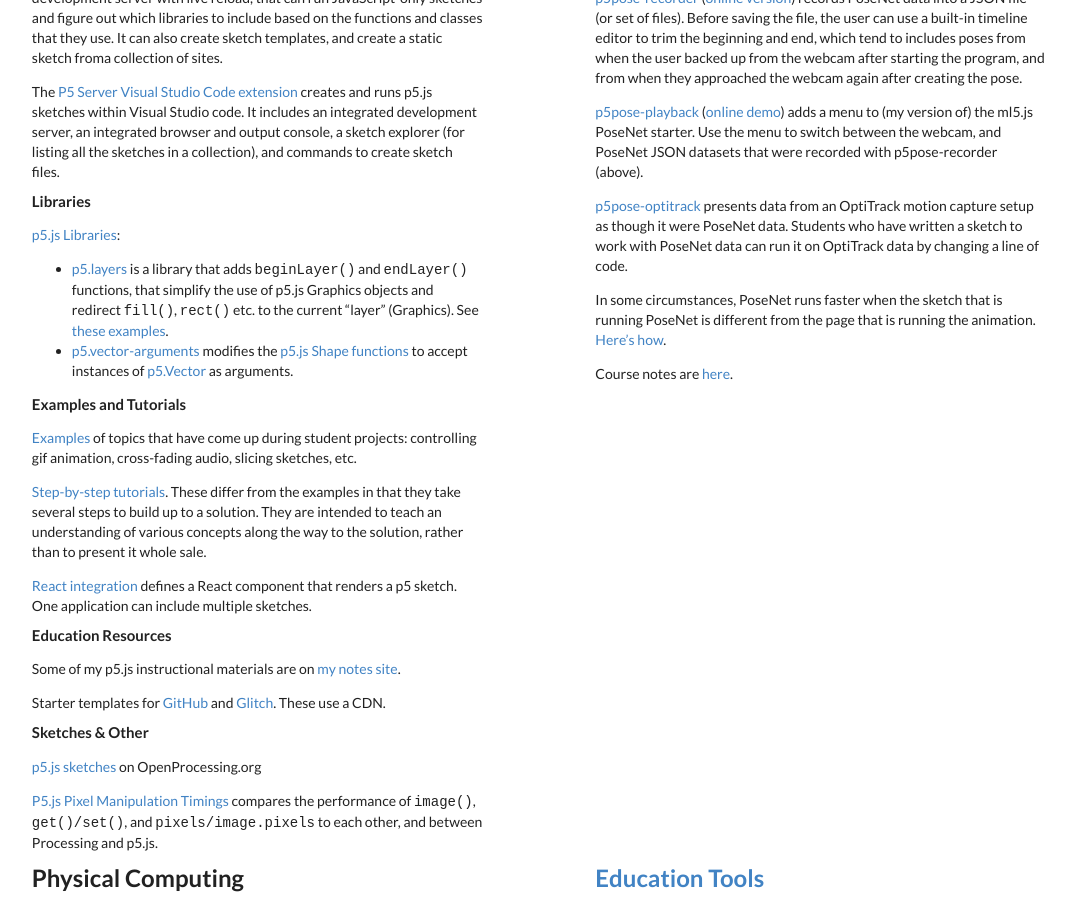
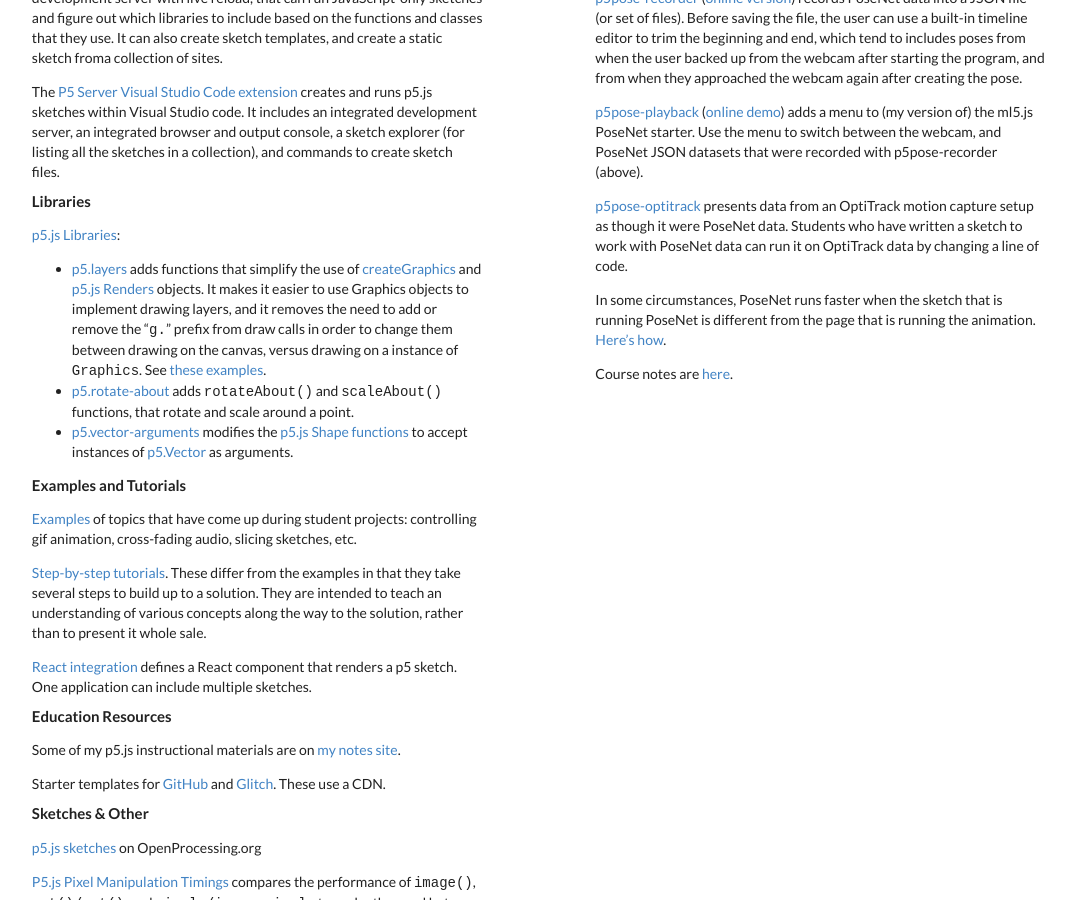
Before and after one commit to osteele/code.osteele.com, a Jekyll site: the page built from index.md, in a window 1280 px wide and 900 px high, scrolled down 421 px. Shown: the whole window, without its empty margins (101-1176 px from the left). Built offline with Jekyll 4.4.1, drawn with Linux system fonts in a browser that asks for light colours; nearby versions of some CDN libraries.

Commit message:
Add p5.rotate-about

```diff
--- a/index.md
+++ b/index.md
@@ -34,11 +34,18 @@
 
 [p5.js Libraries](https://osteele.github.io/p5.libs/):
 
-* [p5.layers](https://osteele.github.io/p5.libs/p5.layers) is a library that
-  adds `beginLayer()` and `endLayer()` functions, that simplify the use of p5.js
-  Graphics objects and redirect `fill()`, `rect()` etc. to the current "layer"
-  (Graphics). See [these
+* [p5.layers](https://osteele.github.io/p5.libs/p5.layers) adds functions that
+  simplify the use of
+  [createGraphics](https://p5js.org/reference/#/p5/createGraphics) and [p5.js
+  Renders](https://p5js.org/reference/#/p5.Renderer) objects. It makes it
+easier to use Graphics objects to implement drawing layers, and it removes the
+need to add or remove the "`g.`" prefix from draw calls in order to change them
+between drawing on the canvas, versus drawing on a instance of `Graphics`. See [these
   examples](https://osteele.github.io/p5.layers/examples/).
+
+* [p5.rotate-about](https://osteele.github.io/p5.libs/p5.rotate-about/) adds
+  `rotateAbout()` and `scaleAbout()` functions, that rotate and scale around a
+  point.
 
 * [p5.vector-arguments](https://osteele.github.io/p5.libs/p5.vector-arguments/)
   modifies the [p5.js Shape functions](https://p5js.org/reference/#group-Shape)
```
